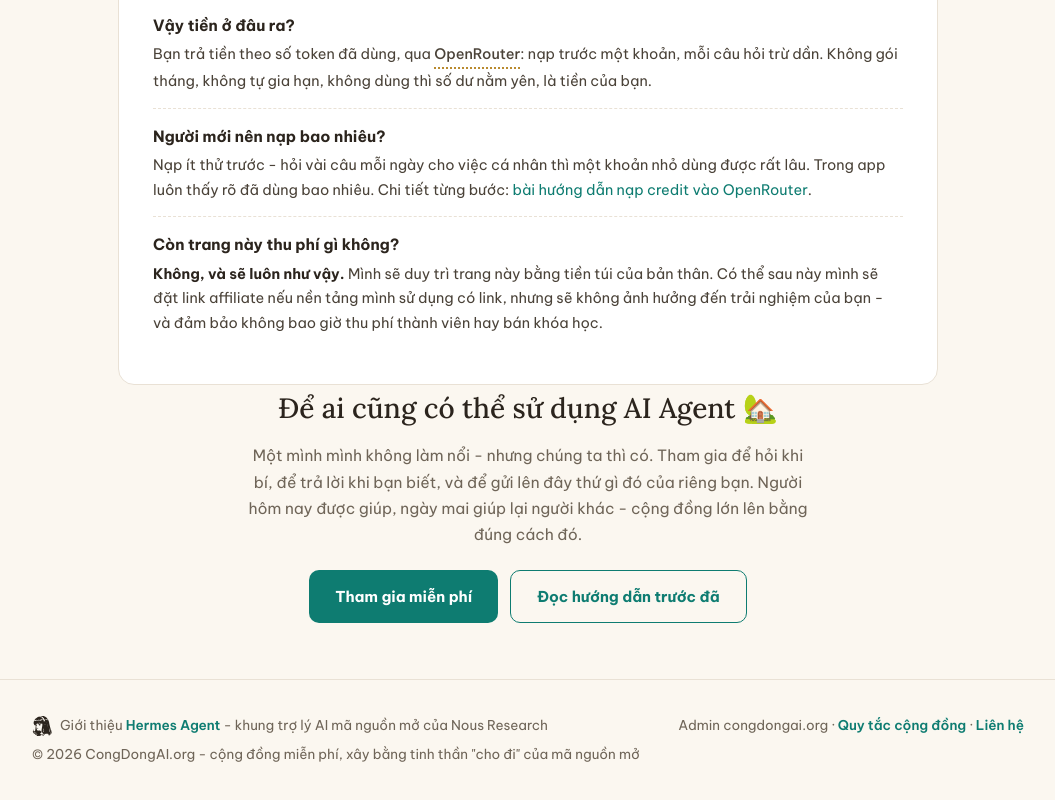
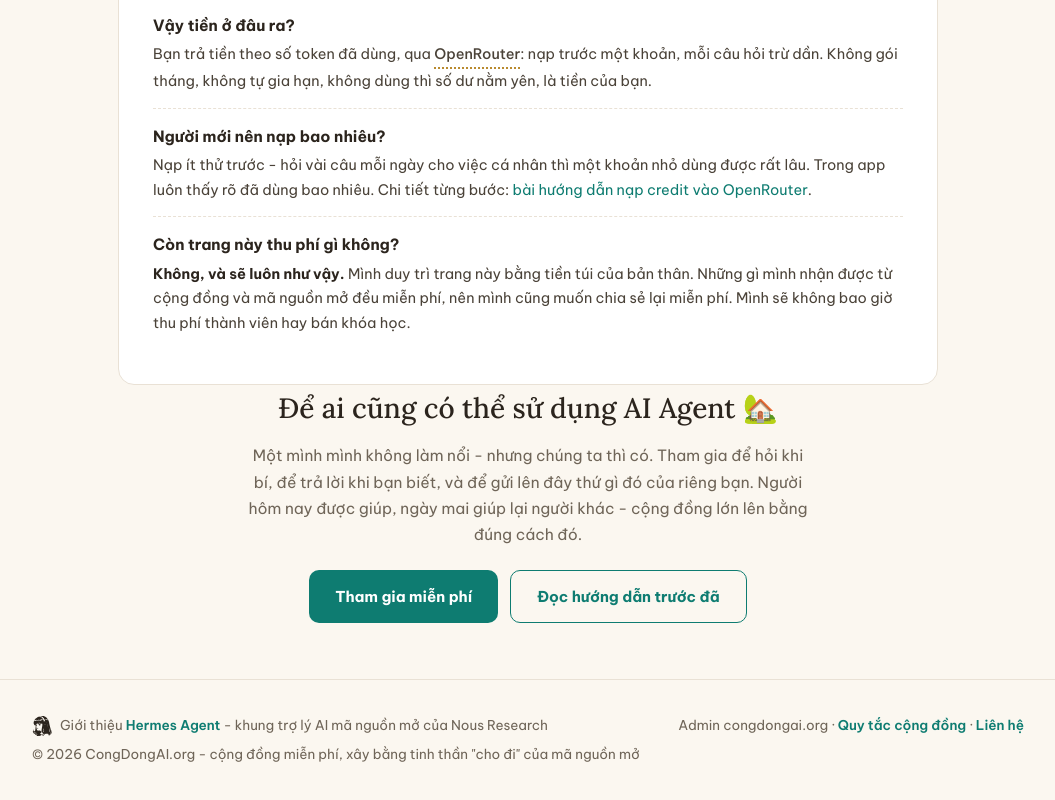
Before and after one commit to trungtd47/congdongai, a Next.js app: page / in a window 1280 px wide. Shown: the part 4547-5347 px from the top of the page, without its empty margins (112-1167 px from the left). Built offline with nearby package versions, Linux system fonts and the light colour scheme; no server answers; the database is empty.

Commit message:
fix: clarify free community support in homepage FAQ

```diff
--- a/design-v7-homepage.html
+++ b/design-v7-homepage.html
@@ -367,7 +367,7 @@ footer{border-top:1px solid var(--line);padding:34px 0;color:var(--soft);font-si
       </div>
       <div class="hq" style="border-bottom:1px dashed var(--line)">
         <h5>Còn trang này thu phí gì không?</h5>
-        <p><b>Không, và sẽ luôn như vậy.</b> Mình nói thẳng để các bạn yên tâm: trang sống được nhờ <b>link giới thiệu</b> — bạn cài dịch vụ qua link của mình thì nhà cung cấp trả mình một ít hoa hồng, bạn không phải trả thêm đồng nào. Sau này có thể thêm gói thành viên <i>tự nguyện</i> với quyền lợi phụ trội. Hết. Ở đây không bán khóa học, không bao giờ.</p>
+        <p><b>Không, và sẽ luôn như vậy.</b> Mình duy trì trang này bằng tiền túi của bản thân. Những gì mình nhận được từ cộng đồng và mã nguồn mở đều miễn phí, nên mình cũng muốn chia sẻ lại miễn phí. Mình sẽ không bao giờ thu phí thành viên hay bán khóa học.</p>
       </div>
     </div>
   </div>
--- a/src/app/page.tsx
+++ b/src/app/page.tsx
@@ -33,7 +33,7 @@ const honestFaqs = [
   {
     question: "Còn trang này thu phí gì không?",
     answer:
-      "Không, và sẽ luôn như vậy. Mình duy trì trang này bằng tiền túi của bản thân, có thể sau này đặt link affiliate nếu nền tảng mình sử dụng có link nhưng không ảnh hưởng đến trải nghiệm, và không bao giờ thu phí thành viên hay bán khóa học.",
+      "Không, và sẽ luôn như vậy. Mình duy trì trang này bằng tiền túi của bản thân. Những gì mình nhận được từ cộng đồng và mã nguồn mở đều miễn phí, nên mình cũng muốn chia sẻ lại miễn phí. Mình sẽ không bao giờ thu phí thành viên hay bán khóa học.",
   },
 ];
 
@@ -371,11 +371,10 @@ export default function HomePage() {
             >
               <h5>Còn trang này thu phí gì không?</h5>
               <p>
-                <b>Không, và sẽ luôn như vậy.</b> Mình sẽ duy trì trang này bằng
-                tiền túi của bản thân. Có thể sau này mình sẽ đặt link affiliate
-                nếu nền tảng mình sử dụng có link, nhưng sẽ không ảnh hưởng đến
-                trải nghiệm của bạn - và đảm bảo không bao giờ thu phí thành
-                viên hay bán khóa học.
+                <b>Không, và sẽ luôn như vậy.</b> Mình duy trì trang này bằng
+                tiền túi của bản thân. Những gì mình nhận được từ cộng đồng và
+                mã nguồn mở đều miễn phí, nên mình cũng muốn chia sẻ lại miễn
+                phí. Mình sẽ không bao giờ thu phí thành viên hay bán khóa học.
               </p>
             </div>
           </div>
```
